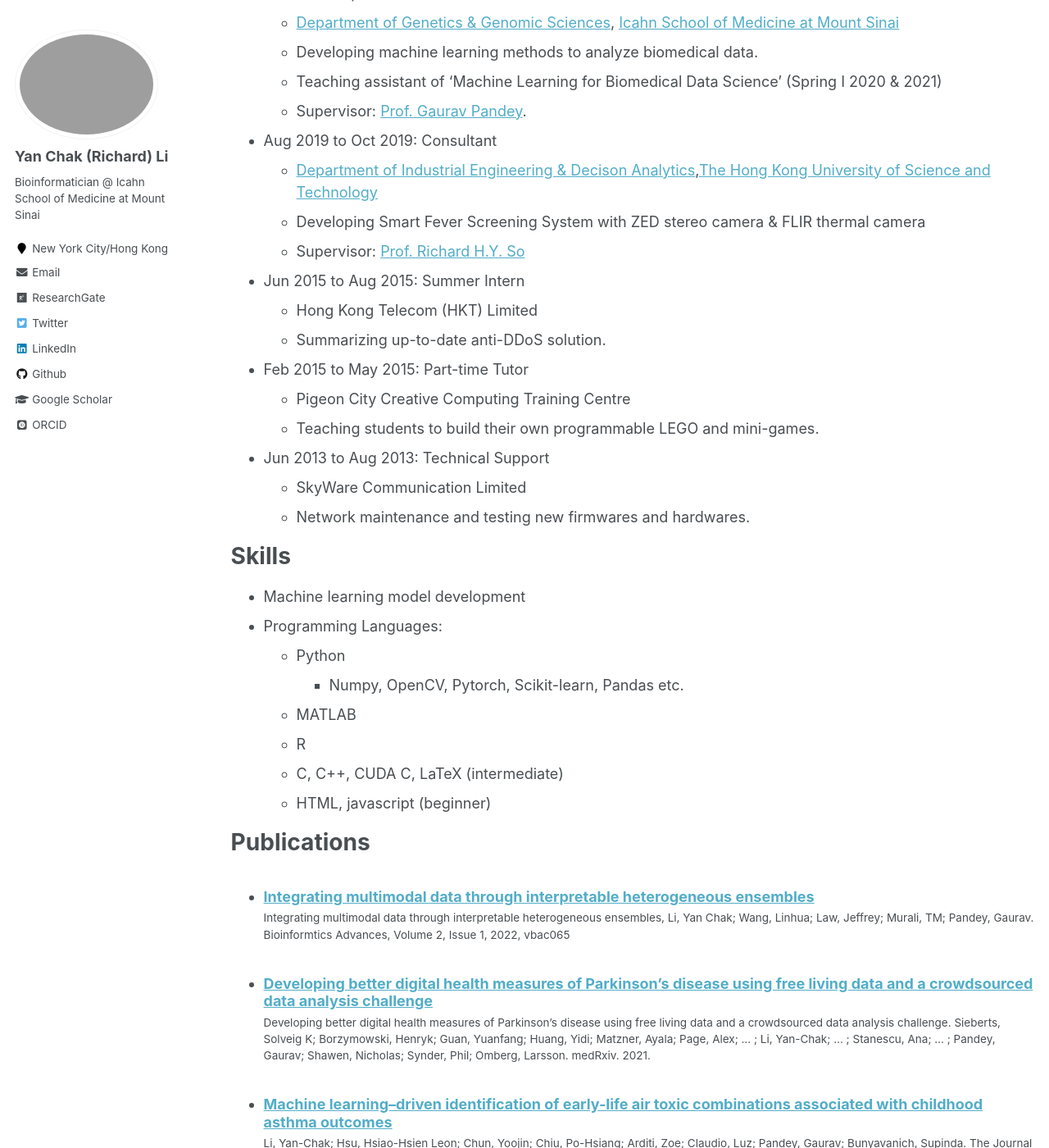
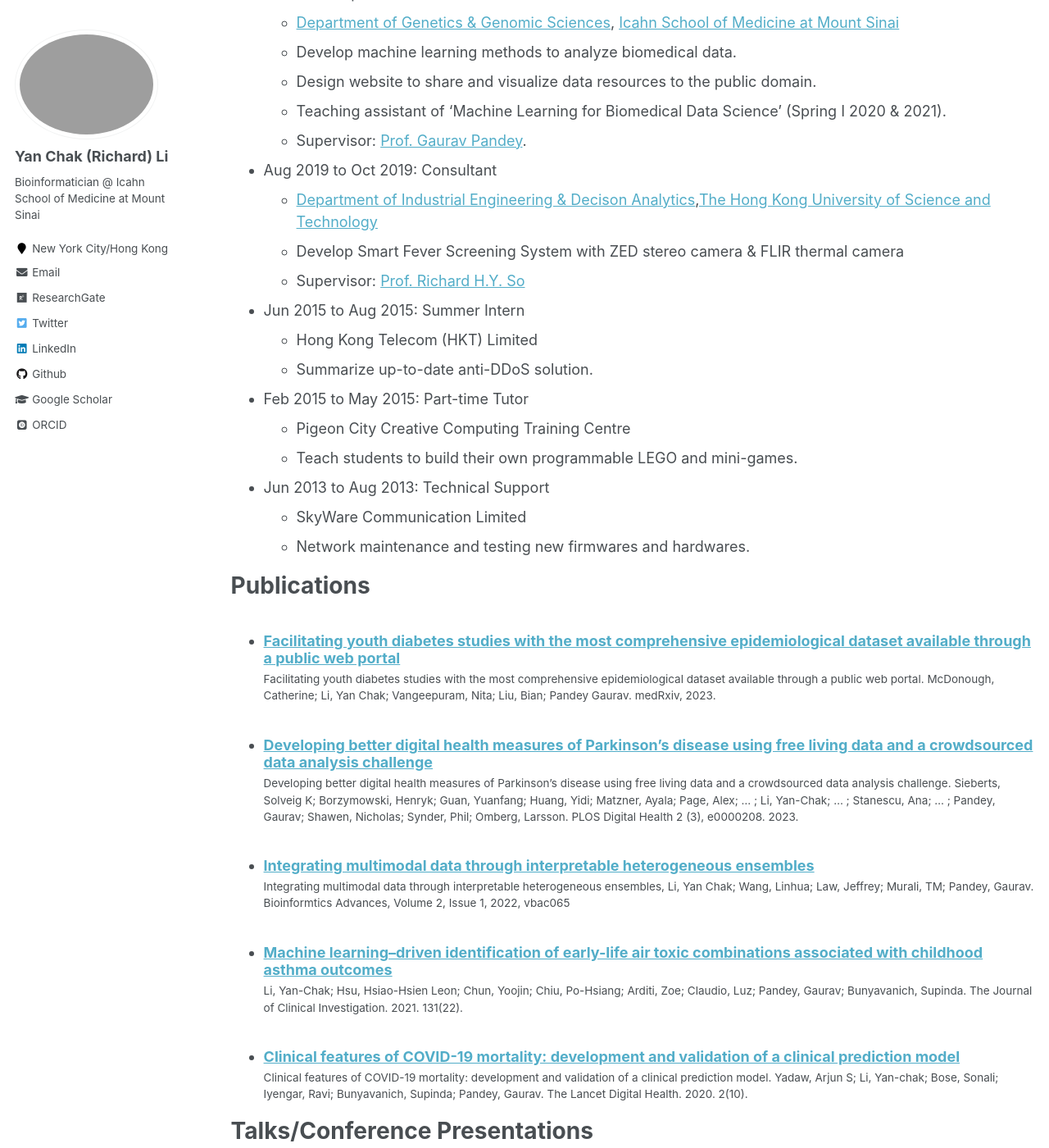
Before and after one commit to huhrichard/huhrichard.github.io, a Jekyll site: the page built from _pages/cv.md, in a window 1280 px wide and 1400 px high, scrolled down 439 px. Shown: the whole window at 82% size. Built offline with Jekyll 4.4.1, drawn with Linux system fonts in a browser that asks for light colours; some web fonts are replaced; some of the changed text lies outside the part shown.

Commit message:
update publications

```diff
--- a/_pages/cv.md
+++ b/_pages/cv.md
@@ -22,37 +22,27 @@ Work experience
 * Nov 2019 to present: Bioinformatician
   * [Department of Genetics & Genomic Sciences](https://icahn.mssm.edu/research/genomics),
 [Icahn School of Medicine at Mount Sinai](https://icahn.mssm.edu/)
-  * Developing machine learning methods to analyze biomedical data.
-  * Teaching assistant of 'Machine Learning for Biomedical Data Science' (Spring I 2020 & 2021)
+  * Develop machine learning methods to analyze biomedical data.
+  * Design website to share and visualize data resources to the public domain.
+  * Teaching assistant of 'Machine Learning for Biomedical Data Science' (Spring I 2020 & 2021).
   * Supervisor: [Prof. Gaurav Pandey](https://gpandeylab.org/).
 
 * Aug 2019 to Oct 2019: Consultant
   * [Department of Industrial Engineering & Decison Analytics](https://ieda.ust.hk/),[The Hong Kong University of Science and Technology](https://www.ust.hk/)
-  * Developing Smart Fever Screening System with ZED stereo camera & FLIR thermal camera
+  * Develop Smart Fever Screening System with ZED stereo camera & FLIR thermal camera
   * Supervisor: [Prof. Richard H.Y. So](https://www.ieda.ust.hk/dfaculty/so/)
 
 * Jun 2015 to Aug 2015: Summer Intern
   * Hong Kong Telecom (HKT) Limited
-  * Summarizing up-to-date anti-DDoS solution.
+  * Summarize up-to-date anti-DDoS solution.
 
 * Feb 2015 to May 2015: Part-time Tutor
   * Pigeon City Creative Computing Training Centre
-  * Teaching students to build their own programmable LEGO and mini-games.
+  * Teach students to build their own programmable LEGO and mini-games.
 
 * Jun 2013 to Aug 2013: Technical Support
   * SkyWare Communication Limited
   * Network maintenance and testing new firmwares and hardwares.
-
-Skills
-======
-* Machine learning model development
-* Programming Languages:
-  * Python
-    * Numpy, OpenCV, Pytorch, Scikit-learn, Pandas etc.
-  * MATLAB
-  * R
-  * C, C++, CUDA C, LaTeX (intermediate)
-  * HTML, javascript (beginner)
 
 Publications
 ======
@@ -84,18 +74,18 @@ Skills
 ======
 * Machine learning model development
 * Programming Languages:
-  * Python
-    * Numpy, OpenCV, Pytorch, Scikit-learn, Pandas etc.
-  * MATLAB
-  * R
-  * C, C++, CUDA C, LaTeX, HTML, javascript (intermediate)
+  * Python: Numpy, OpenCV, Pytorch, Scikit-learn, Pandas etc.
+  * R, R Markdown
+  * Javascript, Vue.js
+  * MATLAB, C, C++, CUDA C
 
 Academic Services
 ======
 * Conference Reviewer:
   * IEEE Big Data 2020, 2022
-  * ACM-BCB 2021
-  * ISMB 2022, ACM-SIGKDD 2022
+  * ACM-BCB 2021-2023
+  * ISMB 2022, 2023
+  * ACM-SIGKDD 2022
 
 Voluntary Services/Part-time Job Experiences
 ======
--- /dev/null
+++ b/_publications/2023-03-28-beat-pd.md
@@ -0,0 +1,13 @@
+---
+title: "Developing better digital health measures of Parkinson’s disease using free living data and a crowdsourced data analysis challenge"
+collection: publications
+permalink: /publication/2023-03-28-beat-pd
+date: 2023-03-28
+venue: 'PLOS Digital Health'
+paperurl: 'https://journals.plos.org/digitalhealth/article?id=10.1371/journal.pdig.0000208'
+citation: 'Developing better digital health measures of Parkinson’s disease using free living data and a crowdsourced data analysis challenge. Sieberts, Solveig K; Borzymowski, Henryk; Guan, Yuanfang; Huang, Yidi; Matzner, Ayala; Page, Alex; … ; Li, Yan-Chak; … ; Stanescu, Ana; … ; Pandey, Gaurav; Shawen, Nicholas; Synder, Phil; Omberg, Larsson. PLOS Digital Health 2 (3), e0000208. 2023.'
+---
+
+<a href='https://journals.plos.org/digitalhealth/article?id=10.1371/journal.pdig.0000208'>Download paper here</a>
+
+Recommended citation: Developing better digital health measures of Parkinson’s disease using free living data and a crowdsourced data analysis challenge. Sieberts, Solveig K; Borzymowski, Henryk; Guan, Yuanfang; Huang, Yidi; Matzner, Ayala; Page, Alex; … ; Li, Yan-Chak; … ; Stanescu, Ana; … ; Pandey, Gaurav; Shawen, Nicholas; Synder, Phil; Omberg, Larsson. PLOS Digital Health 2 (3), e0000208. 2023.
--- /dev/null
+++ b/_publications/2023-08-04-POND.md
@@ -0,0 +1,16 @@
+---
+title: "Facilitating youth diabetes studies with the most comprehensive epidemiological dataset available through a public web portal"
+collection: publications
+permalink: /publication/2023-08-04-POND
+excerpt: '![Prediabetes/diabetes in youth ONline Dashboard (POND)](https://rstudio-connect.hpc.mssm.edu/POND/)'
+date: 2023-08-04
+venue: 'medRxiv'
+paperurl: 'https://www.medrxiv.org/content/10.1101/2023.08.02.23293517v1.full-text'
+citation: 'Facilitating youth diabetes studies with the most comprehensive epidemiological dataset available through a public web portal. McDonough, Catherine; Li, Yan Chak; Vangeepuram, Nita; Liu, Bian; Pandey  Gaurav. medRxiv, 2023.'
+---
+
+<a href='https://www.medrxiv.org/content/10.1101/2023.08.02.23293517v1.full-text'>Download paper here</a>
+
+![Prediabetes/diabetes in youth ONline Dashboard (POND)](https://rstudio-connect.hpc.mssm.edu/POND/)
+
+Recommended citation: Facilitating youth diabetes studies with the most comprehensive epidemiological dataset available through a public web portal. McDonough, Catherine; Li, Yan Chak; Vangeepuram, Nita; Liu, Bian; Pandey  Gaurav. medRxiv, 2023.
--- a/markdown_generator/publications.tsv
+++ b/markdown_generator/publications.tsv
@@ -1,5 +1,6 @@
 pub_date	title	venue	excerpt	citation	url_slug	paper_url
+2023-08-04	Facilitating youth diabetes studies with the most comprehensive epidemiological dataset available through a public web portal	medRxiv	![Prediabetes/diabetes in youth ONline Dashboard (POND)](https://rstudio-connect.hpc.mssm.edu/POND/)	Facilitating youth diabetes studies with the most comprehensive epidemiological dataset available through a public web portal. McDonough, Catherine; Li, Yan Chak; Vangeepuram, Nita; Liu, Bian; Pandey  Gaurav. medRxiv, 2023.	POND	https://www.medrxiv.org/content/10.1101/2023.08.02.23293517v1.full-text
+2023-03-28	Developing better digital health measures of Parkinson’s disease using free living data and a crowdsourced data analysis challenge	PLOS Digital Health		Developing better digital health measures of Parkinson’s disease using free living data and a crowdsourced data analysis challenge. Sieberts, Solveig K; Borzymowski, Henryk; Guan, Yuanfang; Huang, Yidi; Matzner, Ayala; Page, Alex; … ; Li, Yan-Chak; … ; Stanescu, Ana; … ; Pandey, Gaurav; Shawen, Nicholas; Synder, Phil; Omberg, Larsson. PLOS Digital Health 2 (3), e0000208. 2023.	beat-pd	https://journals.plos.org/digitalhealth/article?id=10.1371/journal.pdig.0000208
 2022-09-22	Integrating multimodal data through interpretable heterogeneous ensembles	Bioinformtics Advances	![](../images/pub_figures/eipreprint1.png)[GitHub Repository](https://github.com/GauravPandeyLab/ensemble_integration){:target="_blank"}	Integrating multimodal data through interpretable heterogeneous ensembles, Li, Yan Chak; Wang, Linhua; Law, Jeffrey; Murali, TM; Pandey, Gaurav. Bioinformtics Advances, Volume 2, Issue 1, 2022, vbac065	EI	https://academic.oup.com/bioinformaticsadvances/article/2/1/vbac065/6696243
-2021-10-23	Developing better digital health measures of Parkinson’s disease using free living data and a crowdsourced data analysis challenge	medRxiv		Developing better digital health measures of Parkinson’s disease using free living data and a crowdsourced data analysis challenge. Sieberts, Solveig K; Borzymowski, Henryk; Guan, Yuanfang; Huang, Yidi; Matzner, Ayala; Page, Alex; … ; Li, Yan-Chak; … ; Stanescu, Ana; … ; Pandey, Gaurav; Shawen, Nicholas; Synder, Phil; Omberg, Larsson. medRxiv. 2021.	beat-pd	https://www.medrxiv.org/content/10.1101/2021.10.20.21265298v1
 2021-10-05	Machine learning–driven identification of early-life air toxic combinations associated with childhood asthma outcomes	The Journal of Clinical Investigation	![](../images/pub_figures/jci_ga.png)![](../images/pub_figures/jci_overview.tiff)[GitHub Repository](https://github.com/GauravPandeyLab/DEEP_extraction){:target="_blank"}, [Mount Sinai Press Release](https://www.mountsinai.org/about/newsroom/2021/childhood-asthma-study-uncovers-risky-air-pollutant-mixtures){:target="_blank"}, [Blog Post by Prof. Claudio](https://www.drluzclaudio.com/blog/we-published-new-research-creating-a-new-machine-learning-algorithm-to-study-the-effects-of-air-pollution-on-children-with-asthma)	Li, Yan-Chak; Hsu, Hsiao-Hsien Leon; Chun, Yoojin; Chiu, Po-Hsiang; Arditi, Zoe; Claudio, Luz; Pandey, Gaurav; Bunyavanich, Supinda. The Journal of Clinical Investigation. 2021. 131(22).	asthma-deep	https://www.jci.org/articles/view/152088
 2020-10-01	Clinical features of COVID-19 mortality: development and validation of a clinical prediction model	The Lancet Digital Health	![](../images/pub_figures/ldh2020.png)[GitHub Repository](https://github.com/SBCNY/Clinical-predictors-of-COVID-19-mortality){:target="_blank"}, [Article on Medical Xpress](https://medicalxpress.com/news/2020-09-covid-mortality.html){:target="_blank"}	Clinical features of COVID-19 mortality: development and validation of a clinical prediction model. Yadaw, Arjun S; Li, Yan-chak; Bose, Sonali; Iyengar, Ravi; Bunyavanich, Supinda; Pandey, Gaurav. The Lancet Digital Health. 2020. 2(10).	covid-predictor	https://www.thelancet.com/journals/landig/article/PIIS2589-7500(20)30217-X/fulltext
```
Also changed, not shown: _pages/about.md (+2 -3 lines), _publications/2021-10-23-beat-pd.md (deleted, +0 -13 lines), markdown_generator/pubs.bib (+27 -12 lines).
